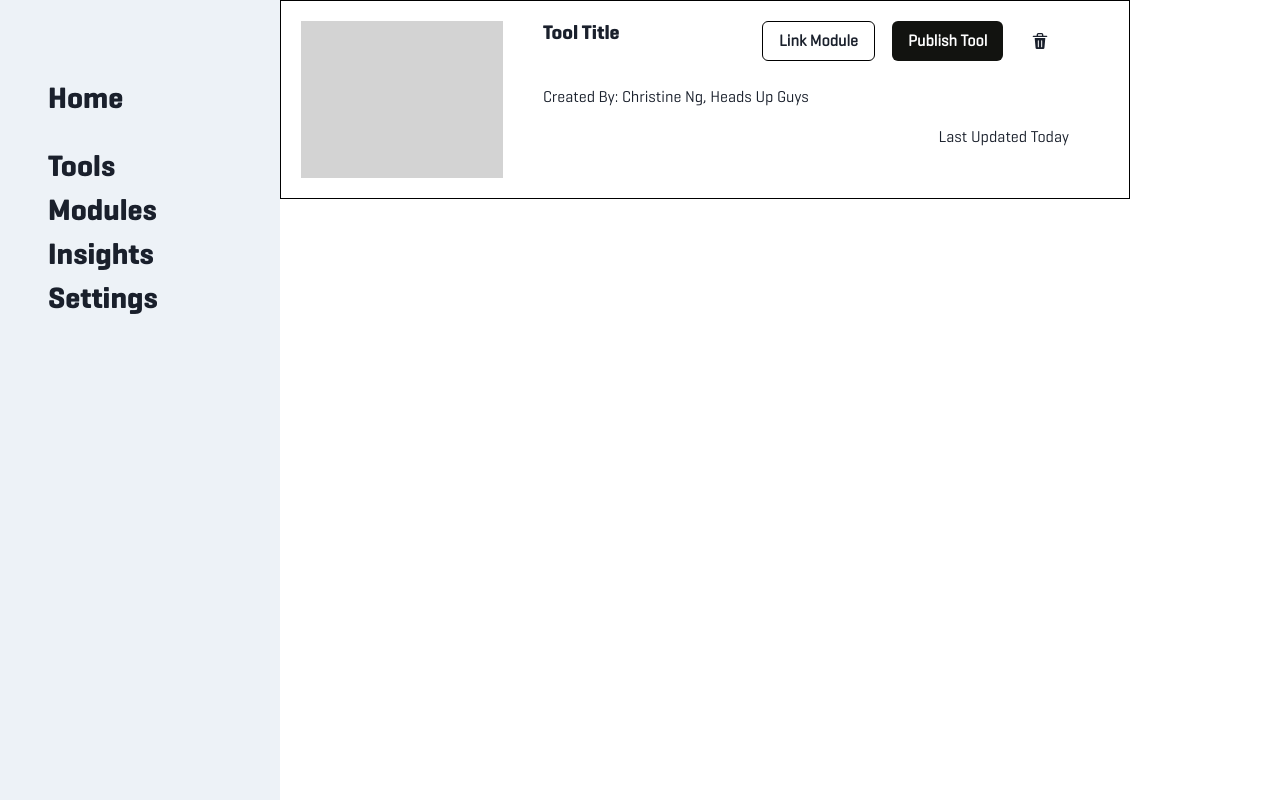
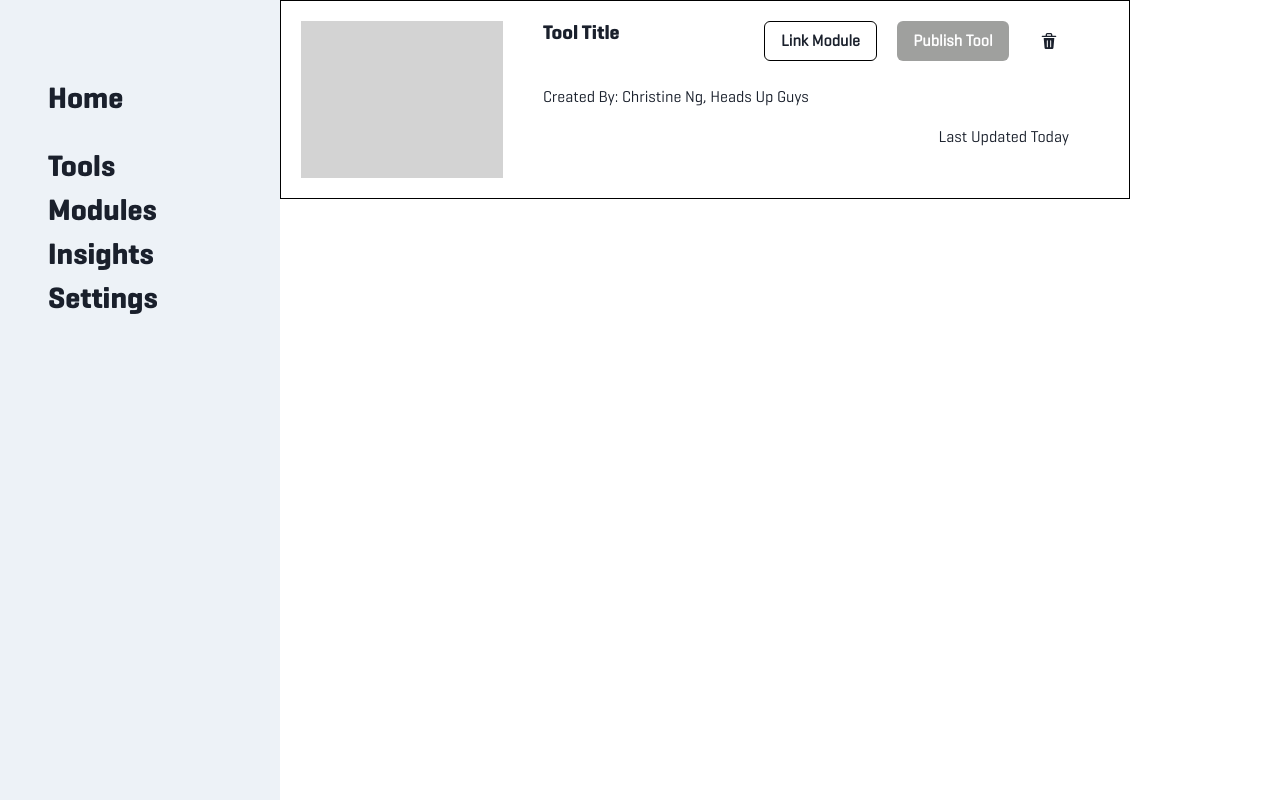
Before and after one commit to uwblueprint/headsupguys, a Next.js app: page / in a window 1280 px wide. Built offline with nearby package versions, Linux system fonts and the light colour scheme.

Commit message:
more styling

```diff
--- a/src/components/toolCard/index.tsx
+++ b/src/components/toolCard/index.tsx
@@ -9,11 +9,11 @@ import {
     TagLeftIcon,
     TagLabel,
     Flex,
-    Button,
     IconButton,
     Tooltip,
 } from "@chakra-ui/react";
 import { CheckIcon, DeleteIcon, StarIcon } from "@chakra-ui/icons";
+import { Button } from "..";
 
 export interface ToolCardProps extends InputProps {
     title: string;
@@ -23,7 +23,9 @@ export interface ToolCardProps extends InputProps {
     published: boolean;
     image?: string;
     onLinkModule(event: any): any;
+    onUnlinkModule(event: any): any;
     onPublish(event: any): any;
+    onUnpublish(event: any): any;
     onDelete(event: any): any;
 }
 
@@ -35,10 +37,11 @@ export const ToolCard: React.FC<ToolCardProps> = ({
     published,
     image,
     onLinkModule,
+    onUnlinkModule,
     onPublish,
+    onUnpublish,
     onDelete,
 }) => {
-    console.log(creators);
     const creatorsText = creators.map((name, i) =>
         i == creators.length - 1 ? name : name + ", ",
     );
@@ -54,9 +57,6 @@ export const ToolCard: React.FC<ToolCardProps> = ({
             border: "1px solid #000",
             width: "850px",
         },
-        moduleTag: {
-            backgroundColor: "#86FC2F",
-        },
     };
 
     return (
@@ -70,49 +70,64 @@ export const ToolCard: React.FC<ToolCardProps> = ({
                             {"  "}
                             {published && <StarIcon boxSize="0.75em" />}
                         </Heading>
-                        <Flex justify="space-around" w="60%">
-                            {!published && (
-                                <Button variant="outline" borderColor="black">
-                                    {module ? "Unlink" : "Link Module"}
+                        {published ? (
+                            <Button variant="default" onClick={onUnpublish}>
+                                Unpublish Tool
                             </Button>
-                            )}
-                            {!published && !module ? (
+                        ) : (
+                            <Flex justify="space-between" w="58%">
+                                {module ? (
+                                    <>
+                                        <Button
+                                            variant="outlineBlack"
+                                            onClick={onUnlinkModule}
+                                        >
+                                            Unlink Module
+                                        </Button>
+                                        <Button
+                                            variant="default"
+                                            onClick={onPublish}
+                                        >
+                                            Publish Tool
+                                        </Button>
+                                    </>
+                                ) : (
+                                    <>
+                                        <Button
+                                            variant="outlineBlack"
+                                            onClick={onLinkModule}
+                                        >
+                                            Link Module
+                                        </Button>
                                         <Tooltip
                                             label="Link a module to publish your tool!"
                                             hasArrow
                                             placement="top"
                                         >
-                                    <Button
-                                        colorScheme="blackAlpha"
-                                        onClick={onPublish}
-                                    >
+                                            <Button isDisabled _hover="none">
                                                 Publish Tool
                                             </Button>
                                         </Tooltip>
-                            ) : (
-                                <Button
-                                    colorScheme="blackAlpha"
-                                    onClick={onPublish}
-                                >
-                                    {published
-                                        ? "Unpublish Tool"
-                                        : "Publish Tool"}
-                                </Button>
+                                    </>
                                 )}
-                            {!published && (
                                 <IconButton
                                     aria-label="Delete tool"
                                     variant="ghost"
                                     icon={<DeleteIcon />}
                                     onClick={onDelete}
                                 />
+                            </Flex>
                         )}
-                        </Flex>
                     </Flex>
                     <br />
                     <Text fontSize={16}>Created By: {creatorsText}</Text>
                     {module && (
-                        <Tag borderRadius="full" __css={styles.moduleTag}>
+                        <Tag
+                            bg="brand.lime"
+                            color="black"
+                            borderRadius="full"
+                            variant="solid"
+                        >
                             <TagLeftIcon boxSize="12px" as={CheckIcon} />
                             <TagLabel>
                                 {published
```
Lines whose indentation alone changed are shown as unchanged.
